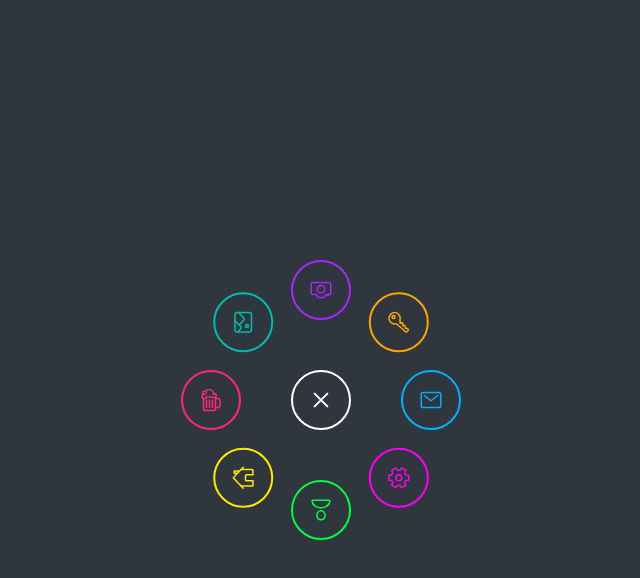
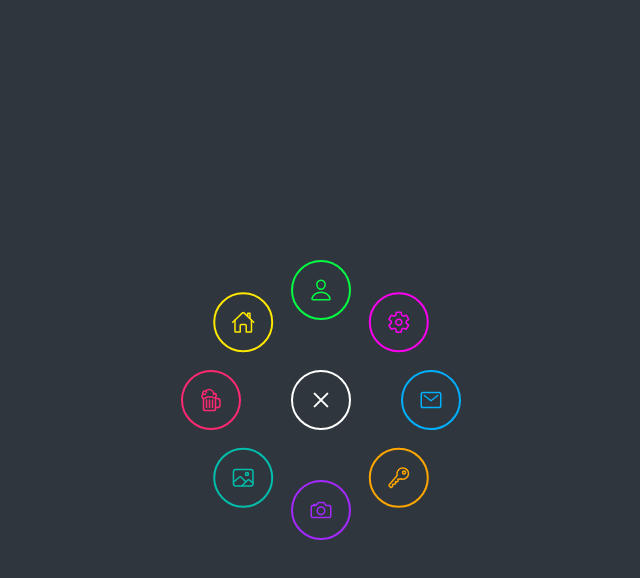
Before and after one commit to dish9/Animated-Radial-menu, a plain HTML site: page index.html in a window 1280 px wide. Both pictures are taken after a click on the element 640 px from the left and 400 px from the top of the page. Shown: the whole page, without its empty margins (319-959 px from the left). Drawn offline with nearby package versions, Linux system fonts and the light colour scheme.

Commit message:
Update style.css

```diff
--- a/style.css
+++ b/style.css
@@ -76,7 +76,7 @@
 }
 
 .Animated-Radial-Menu .menu.active li {
-    transform: rotate(calc(-45deg * var(--i))) translateX(0px);
+    transform: rotate(calc(45deg * var(--i))) translateX(0px);
 }
 
 /*# sourceMappingURL=Animated-Radial-Menu.css.map */
```
